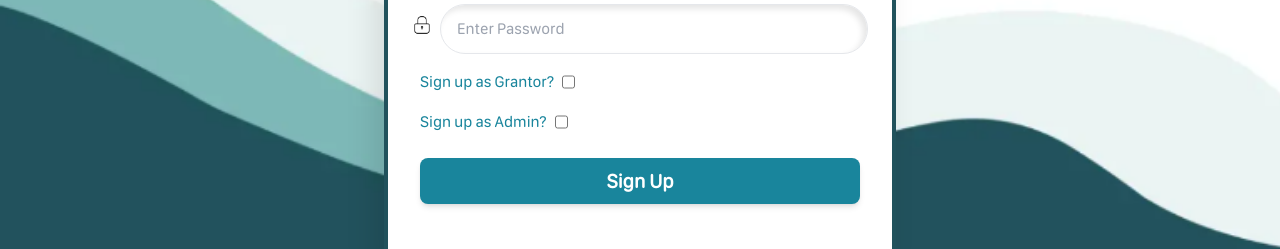
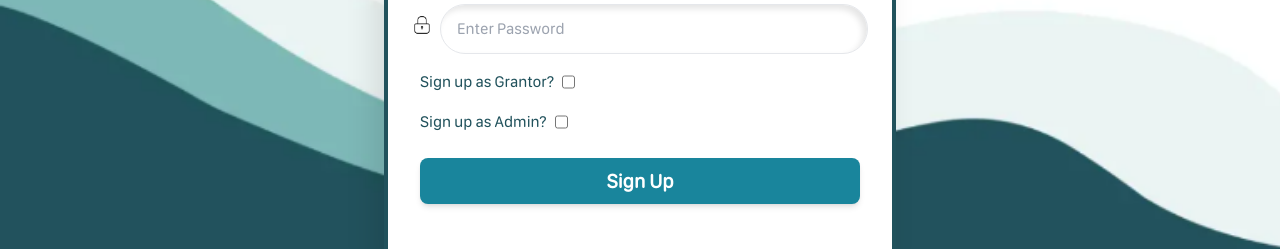
Before and after one commit to GlassesNoGlasses/c01w24-project-grantors, a React (Create React App) app in the folder frontend/: page /signup in a window 1280 px wide. Shown: the part 471-720 px from the top of the page. Built offline with nearby package versions, Linux system fonts and the light colour scheme.

Commit message:
Made signup form and modal screen reader friendly

```diff
--- a/frontend/src/components/signup-page/SignUp.tsx
+++ b/frontend/src/components/signup-page/SignUp.tsx
@@ -82,6 +82,7 @@ const SignUp: React.FC<SignUpProps> = () => {
 							<input
 								type="firstName"
 								id="firstName"
+								aria-label='first name'
 								placeholder="Enter First Name"
 								value={firstName}
 								onChange={(e) => setFirstName(e.target.value)}
@@ -95,6 +96,7 @@ const SignUp: React.FC<SignUpProps> = () => {
 							<input
 								type="lastName"
 								id="lastName"
+								aria-label='last name'
 								placeholder="Enter Last Name"
 								value={lastName}
 								onChange={(e) => setLastName(e.target.value)}
@@ -112,6 +114,7 @@ const SignUp: React.FC<SignUpProps> = () => {
 						<input
 							type="text"
 							id="email"
+							aria-label='email'
 							placeholder="Enter Email"
 							value={email}
 							onChange={(e) => setEmail(e.target.value)}
@@ -127,6 +130,7 @@ const SignUp: React.FC<SignUpProps> = () => {
 						<input
 							type="text"
 							id="username"
+							aria-label='username'
 							placeholder="Enter Username"
 							value={username}
 							onChange={(e) => setUsername(e.target.value)}
@@ -142,6 +146,7 @@ const SignUp: React.FC<SignUpProps> = () => {
 						<input
 							type="password"
 							id="password"
+							aria-label='password'
 							placeholder="Enter Password"
 							value={password}
 							onChange={(e) => setPassword(e.target.value)}
@@ -157,6 +162,7 @@ const SignUp: React.FC<SignUpProps> = () => {
 							<input
 							type="text"
 							id="organization"
+							aria-label='organization'
 							placeholder="Enter Organization"
 							value={organization}
 							onChange={(e) => setOrganization(e.target.value)}
@@ -183,7 +189,7 @@ const SignUp: React.FC<SignUpProps> = () => {
 							required
 							/>
 						</div>
-						: <label className='flex flex-row gap-2 text-secondary text-sm ml-2'>
+						: <label className='flex flex-row gap-2 text-primary text-sm ml-2'>
 						Sign up as Grantor?
 						<input
 							type="checkbox"
@@ -194,7 +200,7 @@ const SignUp: React.FC<SignUpProps> = () => {
 					}
 
 					{ !isAdmin ?
-						<label className='flex flex-row gap-2 text-secondary text-sm ml-2'>
+						<label className='flex flex-row gap-2 text-primary text-sm ml-2'>
 						Sign up as Admin?
 						<input
 							type="checkbox"
@@ -220,11 +226,11 @@ const SignUp: React.FC<SignUpProps> = () => {
 			</div>
 		</div>
 		<Modal showModal={showModal} closeModal={() => setShowModal(false)} openModal={() => setShowModal(true)}>
-			<div className='flex h-[100vh] w-[100vw] justify-center items-center'>
+			<div className='flex h-[100vh] w-[100vw] justify-center items-center' role="dialog" aria-modal="true" tabIndex={0}>
 				<div className='bg-white h-fit w-2/5 border-4 border-blue-400 border-solid rounded-lg'>
-					<p className='text-2xl text-center font-bold border-b-2 border-solid border-black'>
+					<h1 className='text-2xl text-center font-bold border-b-2 border-solid border-black'>
 						Thank you for signing up to Grantors!
-					</p>
+					</h1>
 					<div className='h-full w-full'>
 						<p className='text-xl text-center font-semibold'>
 							{`You have successfully signed up as ${username} with the email ${email}.`}
```
